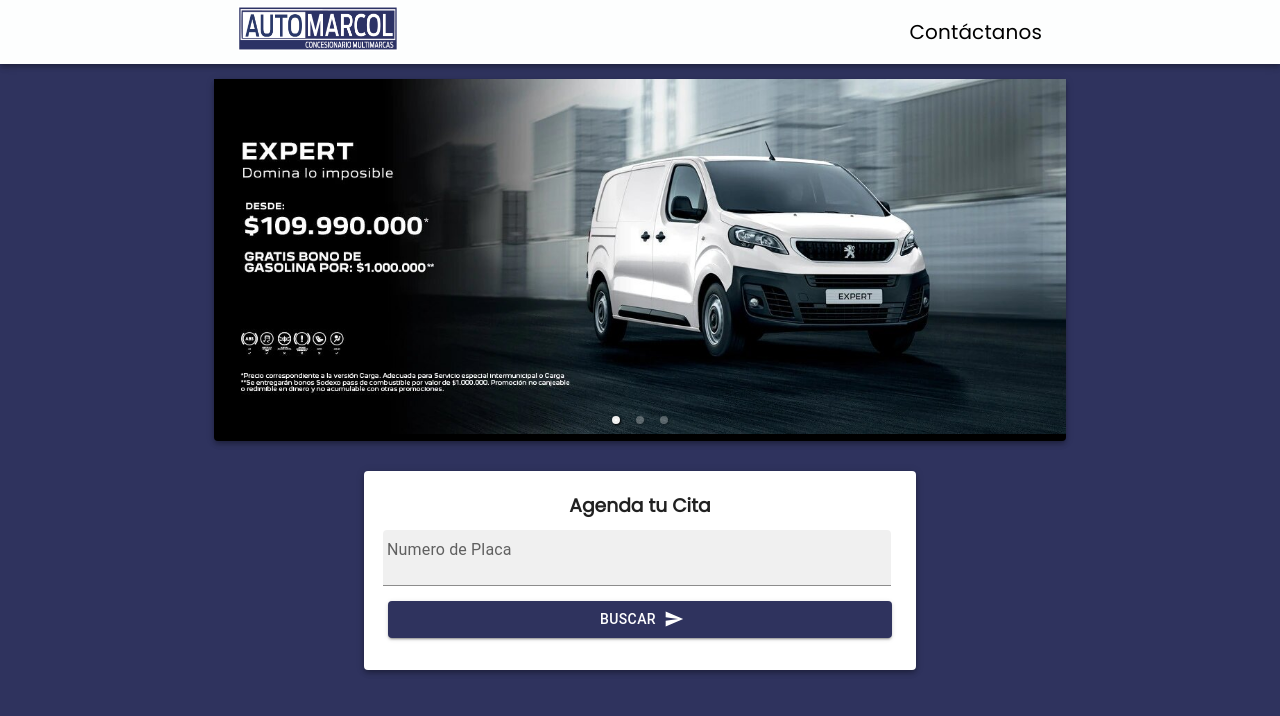
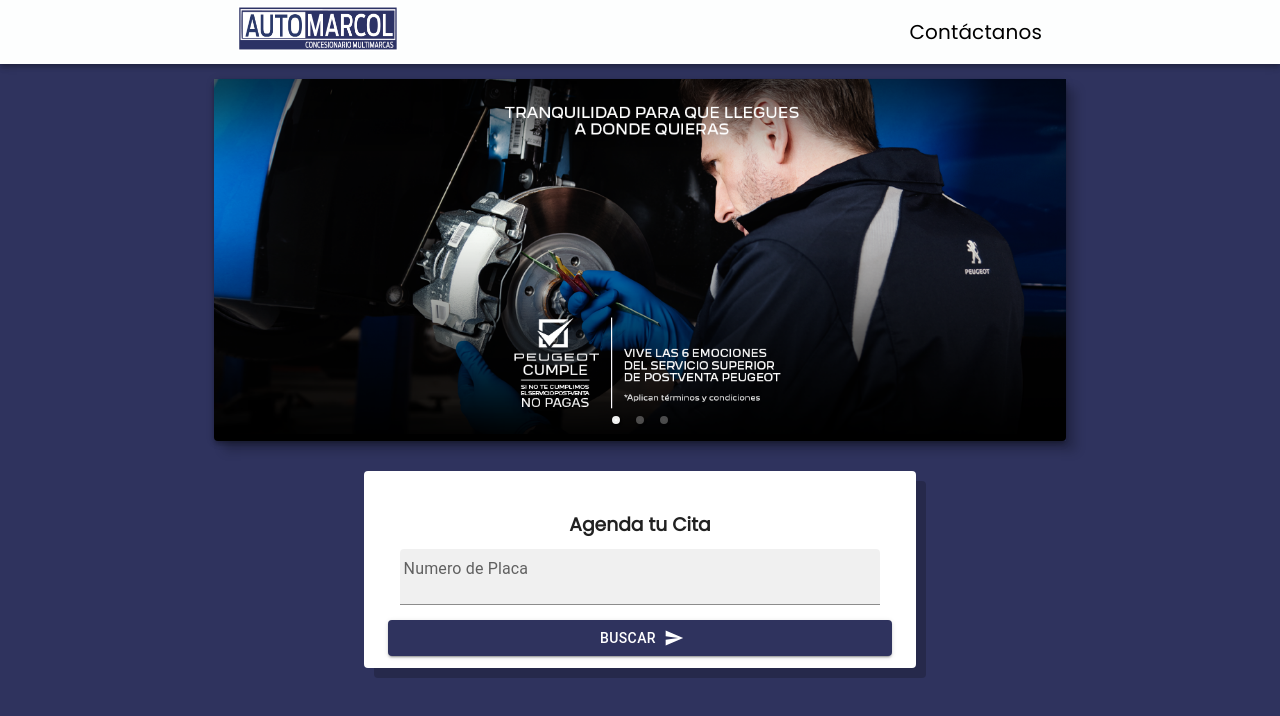
Before and after one commit to javq36/agendamiento_client, a Next.js app: page / in a window 1280 px wide. Shown: the top 716 px of the page. Built offline with nearby package versions, Linux system fonts and the light colour scheme.

Commit message:
fix form animations

```diff
--- a/components/Navbar.js
+++ b/components/Navbar.js
@@ -31,7 +31,7 @@
 
             </Typography>
             <Typography variant="h6" color="initial">
-              <a href="" className='contactanos'>Contáctanos</a>
+              <a href="/contactanos" className='contactanos'>Contáctanos</a>
             </Typography>
 
           </Toolbar>
--- a/components/Slider.js
+++ b/components/Slider.js
@@ -11,10 +11,10 @@
   return (
     <Carousel autoPlay infiniteLoop showArrows={false} swipeable={true} showStatus={false} showThumbs={false} interval={6000} >
       <div key={2}>
-        <Image src={banner} width={1200} height={500} style={{}} />
+        <Image src={banner2} width={1200} height={500} style={{}} />
       </div>
       <div key={3}>
-        <Image src={banner2} width={1200} height={500} style={{}} />
+        <Image src={banner} width={1200} height={500} style={{}} />
       </div>
       <div key={4}>
         <Image src={banner3} width={1200} height={500} style={{}} />
--- a/components/shared/SelectInput/index.js
+++ b/components/shared/SelectInput/index.js
@@ -5,13 +5,12 @@
 
 
 const selectStyle = {
-    width: '94%',
-    margin: '3%',
-    padding: '3px',
-    border: '10px',
-    borderRadius: '10px',
-    marginBottom: '5px',
-    marginTop: '4px',
+  width: '90%',
+  margin: '5%',
+  padding: '8px',
+  border: '10px',
+  marginBottom: '7px',
+  marginTop: '2px',
 };
 
 
--- a/components/shared/TextInput/index.js
+++ b/components/shared/TextInput/index.js
@@ -5,11 +5,10 @@
 
 
 const fieldStyle = {
-    width: '95%',
-    margin: '2%',
+    width: '90%',
+    margin: '5%',
     padding: '8px',
     border: '10px',
-    borderRadius: '10px',
     marginBottom: '7px',
     marginTop: '2px',
 };
--- a/package.json
+++ b/package.json
@@ -21,11 +21,13 @@
     "mysql2": "^2.3.3",
     "next": "12.2.2",
     "react": "^18.2.0",
+    "react-awesome-reveal": "^3.8.1",
     "react-bootstrap": "^2.4.0",
     "react-dom": "^18.2.0",
     "react-hook-form": "^7.33.1",
     "react-responsive-carousel": "^3.2.23",
     "reactstrap": "^9.1.1",
+    "scrollreveal": "^4.0.9",
     "sweetalert2": "^11.4.22",
     "yup": "^0.32.11"
   },
--- a/pages/index.js
+++ b/pages/index.js
@@ -2,33 +2,28 @@
 import Container from '@mui/material/Container'
 import Paper from '@mui/material/Paper';
 import "react-responsive-carousel/lib/styles/carousel.min.css";
-import SendIcon from '@mui/icons-material/Send';
+
 
 // Slider o carrousel responsive
 import { Slider } from '../components/Slider';
 // navbar
 import { Navbar } from '../components/Navbar';
 
-// loader
-import { Loader } from '../components/Loader'
-
 // formulario
 import { TextFieldInput } from '../components/shared/TextInput';
-
 import { SelectFieldInputOnChange } from '../components/shared/SelectInput/';
 // controladores y validaciones del formulario
 import { Controller, SubmitHandler, useForm } from "react-hook-form";
 import { yupResolver } from '@hookform/resolvers/yup';
 import * as yup from 'yup';
-import { PropTypes } from 'react'
-
+import SendIcon from '@mui/icons-material/Send';
 // animaciones
-import { motion, useScroll } from "framer-motion"
+import { motion, useScroll, AnimatePresence } from "framer-motion"
 import Button from '@mui/material/Button'
 import { usStates } from "../constants/usStates";
-
+import { transform } from "framer-motion"
+import { useState } from "react";
 import Swal from 'sweetalert2/dist/sweetalert2.js'
-
 
 // validamos que la entrada solo sea de digitos
 const digitsOnly = (value) => /^\d+$/.test(value)
@@ -76,7 +71,6 @@
   .required();
 
 function index() {
-
   const {
     register,
     handleSubmit,
@@ -88,9 +82,9 @@
 
   const [age, setAge] = React.useState('');
   const [oculto, setOculto] = React.useState('none');
-
   const [displayboton, setDisplayboton] = React.useState('true');
 
+  const [isView, setIsView] = React.useState('hidden');
 
   const handleChange = (event) => {
     setAge(event.target.value);
@@ -106,65 +100,108 @@
   const formSearchHandler = async (data) => {
     setOculto('block');
     setDisplayboton('none')
+    setIsView('show');
   };
+
+  const container = {
+    hidden: { opacity: 0 },
+    show: {
+      opacity: 1,
+      transition: {
+        staggerChildren: 0.5
+      }
+    }
+  }
+  const itemanimado = {
+    hidden: { opacity: 0, scale: 0},
+    show: { opacity: 1, scale: 1, x: [5000, 0], transition: { type: "Tween", stiffness: 100, duration: 2 } }
+  }
+  const itemanimado2 = {
+    hidden: { opacity: 0, scale: 0 },
+    show: { opacity: 1, scale: 1, x: [-5000, 0], transition: { type: "spring", stiffness: 100, duration: 2 } }
+  }
+
 
   return (
     <div>
       <Navbar />
       <Container maxWidth="md" style={{ marginBottom: '30px' }}>
         <motion.div
-          animate={{ x: [-4000, 0], opacity: 2 }}
-          transition={{ type: "spring", stiffness: 100, duration: 4 }}
-        >
+          animate={{ x: [-4000, 0], opacity: 2, boxShadow: "10px 10px 10px rgba(0, 0, 0, 0.2)" }}
+          transition={{ type: "spring", stiffness: 100, duration: 4 }}>
           <Paper elevation={4} style={{ marginTop: 15, backgroundColor: 'black' }}>
             <Slider />
           </Paper>
         </motion.div>
       </Container>
+
       <Container maxWidth="sm">
         <motion.div
           animate={{ y: [4000, 0], opacity: 2 }}
-          transition={{ type: "spring", stiffness: 100, duration: 4 }}
-        >
-          <Paper elevation={4} style={{ marginTop: 15, marginBottom: 30, paddingBottom: 20 }}>
+          transition={{ type: "spring", stiffness: 100, duration: 4 }}>
+          <motion.div layout
+            transition={{
+              layout: { duration: 0.4 }
+            }}>
+            <Paper elevation={4} style={{ overflow: 'hidden', marginTop: 15, marginBottom: 20, boxShadow: "10px 10px 0 rgba(0, 0, 0, 0.2)" }}>
               <h3 style={{ textAlign: 'center', paddingTop: '20px', marginBottom: '0px' }}>Agenda tu Cita</h3>
-            <div>
               <TextFieldInput name={'placa'} control={control} label={'Numero de Placa'} type={'text'} errors={!!errors.placa}
                 helperText={errors.placa ? errors.placa?.message : null}
-                defaultValue={""} />
-              <Container maxWidth="sm">
-                <Button onClick={(formSearchHandler)} variant="contained" style={{ display: displayboton , width: "100%", marginBottom: 12, backgroundColor: '#2f335e' }} endIcon={<SendIcon />} >
+                defaultValue={""}
+                style={{ marginBottom: '0px', paddingBottom: '0px' }} endIcon={<SendIcon />}
+              />
+              <Container maxWidth="sm" style={{ display: displayboton }}>
+                <Button onClick={formSearchHandler} variant="contained" style={{ width: "100%", marginBottom: 12, backgroundColor: '#2f335e' }} endIcon={<SendIcon />} >
                   Buscar
                 </Button>
               </Container>
-            </div>
 
-            <div className={oculto} id={oculto}>
+              <motion.ul
+                variants={container}
+                layout
+                animate={isView}
+                className={oculto}>
+                <motion.li variants={itemanimado}>
                   <TextFieldInput name={'ncedula'} control={control} label={'Numero de Cédula'} type={'text'} errors={!!errors.ncedula}
                     helperText={errors.ncedula ? errors.ncedula?.message : null}
                     defaultValue={""} />
+                </motion.li>
+                <motion.li variants={itemanimado2}>
                   <TextFieldInput name={'nombreyapellido'} control={control} label={'Nombre y Apellido'} type={'text'} errors={!!errors.nombreyapellido}
                     helperText={errors.nombreyapellido ? errors.nombreyapellido?.message : null}
                     defaultValue={""} />
+                </motion.li>
+                <motion.li variants={itemanimado}>
                   <TextFieldInput name={'celular'} control={control} label={'Celular'} type={'text'} errors={!!errors.celular}
                     helperText={errors.celular ? errors.celular?.message : null}
                     defaultValue={""} />
+                </motion.li>
+                <motion.li variants={itemanimado2}>
                   <TextFieldInput name={'marca'} control={control} label={'Marca'} type={'text'} errors={!!errors.marca}
                     helperText={errors.marca ? errors.marca?.message : null}
                     defaultValue={""} />
+                </motion.li>
+                <motion.li variants={itemanimado}>
                   <TextFieldInput name={'modelov'} control={control} label={'Modelo del Vehículo'} type={'text'} errors={!!errors.modelov}
                     helperText={errors.modelov ? errors.modelov?.message : null}
                     defaultValue={""} />
-
+                </motion.li>
+                <motion.li variants={itemanimado2}>
                   <TextFieldInput name={'tipodeservicio'} control={control} label={'Tipo de Servicio'} type={'text'} errors={!!errors.tipodeservicio}
                     helperText={errors.tipodeservicio ? errors.tipodeservicio?.message : null}
                     defaultValue={""} />
+                </motion.li>
+                <motion.li variants={itemanimado}>
                   <TextFieldInput name={'tipoajuste'} control={control} label={'Tipo de Ajuste'} type={'text'} errors={!!errors.tipoajuste}
                     helperText={errors.tipoajuste ? errors.tipoajuste?.message : null}
                     defaultValue={""} />
+                </motion.li>
+                <motion.li variants={itemanimado2}>
                   <TextFieldInput name={'nota'} control={control} label={'Nota'} type={'text'} errors={!!errors.nota}
                     helperText={errors.nota ? errors.nota?.message : null}
                     defaultValue={""} />
+                </motion.li>
+                <motion.li variants={itemanimado}>
                   <SelectFieldInputOnChange
                     name={"pruebaw"}
                     control={control}
@@ -181,16 +218,22 @@
                     required
                   /*  disabled={unique}  */
                   />
+                </motion.li>
+                <motion.li variants={itemanimado2}>
                   <TextFieldInput name={'sucursal'} control={control} label={'Sucursal'} type={'text'} errors={!!errors.sucursal}
                     helperText={errors.sucursal ? errors.sucursal?.message : null}
                     defaultValue={""} />
+                </motion.li>
+
                 <Container maxWidth="sm">
                   <Button onClick={handleSubmit(formSubmitHandler)} variant="contained" style={{ width: "100%", marginBottom: 12, backgroundColor: '#2f335e' }} endIcon={<SendIcon />} >
                     Enviar
                   </Button>
                 </Container>
-            </div>
+
+              </motion.ul>
             </Paper>
+          </motion.div>
         </motion.div>
       </Container>
 
--- a/styles/globals.css
+++ b/styles/globals.css
@@ -147,3 +147,11 @@
 .block{
   display: block;
 }
+
+li{
+  list-style: none;
+}
+ul{
+  padding: 0;
+  margin-top: 0;
+}
```
Also changed, not shown: pages/contactanos/index.js (added, +25 -0 lines), 1 other file (tests, documents, lock files or other folders). Lines whose indentation alone changed are shown as unchanged.
